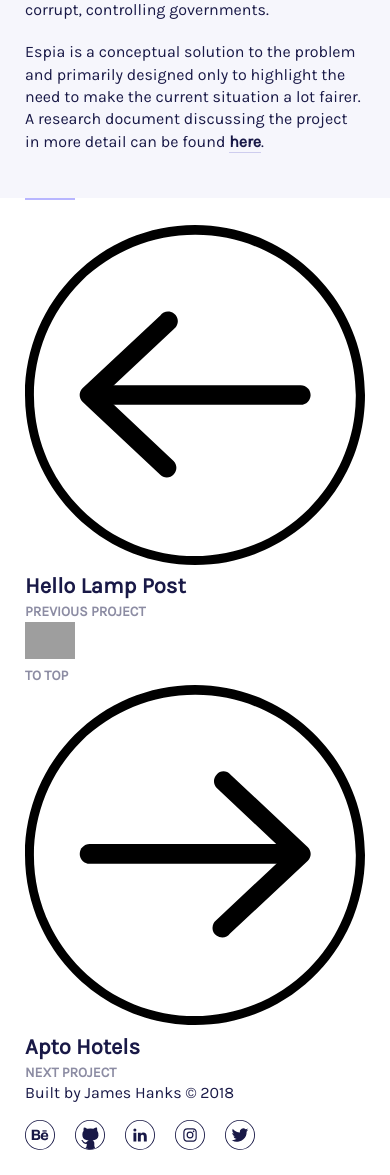
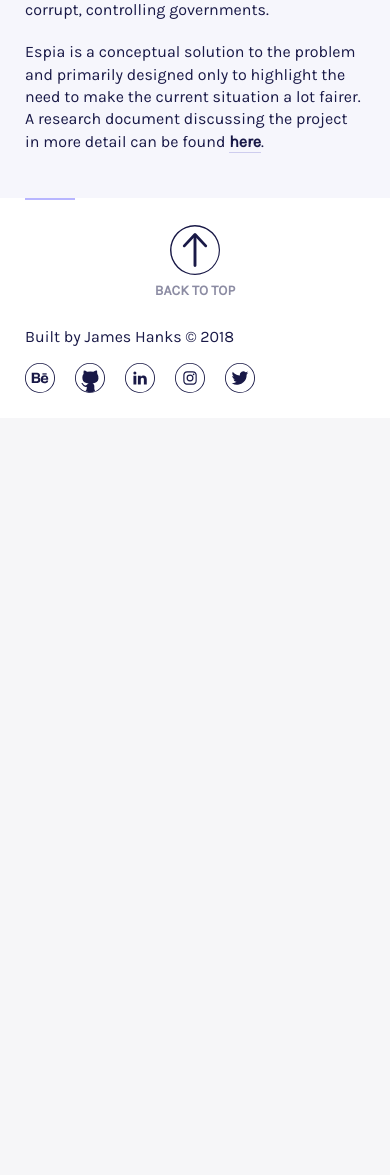
Before and after one commit to JamesHanks/Portfolio-3.0, a PHP site: page /project.php in a window 390 px wide. Shown: the part 1617-2792 px from the top of the page. After the commit the page ends 2010 px from the top, so only its background shows below. Run offline with PHP 8.4, Linux system fonts and the light colour scheme; grey boxes are pictures that could not be loaded.

Commit message:
Case study arrows

```diff
--- a/css/core/base.scss
+++ b/css/core/base.scss
@@ -533,6 +533,11 @@
 				fill: $midtone;
 			}
 		}
+		.arrow-top-container{
+			.arrow-top{
+				fill: $midtone;
+			}
+		}
 		.arrow-right-container{
 			.arrow-right{
 				fill: $midtone;
@@ -548,6 +553,11 @@
 				fill: $light;
 			}
 		}
+		.arrow-top-container{
+			.arrow-top{
+				fill: $light;
+			}
+		}
 		.arrow-right-container{
 			.arrow-right{
 				fill: $light;
@@ -556,7 +566,7 @@
 	}
 }
 
-@media only screen and (min-width: $large){
+@media only screen and (min-width: $medium){
 	.case-study-arrows-container{
 		display: flex;
 		justify-content: space-between;
@@ -567,6 +577,8 @@
 	.case-study-arrow-1{
 		min-width: 250px;
 		text-align: left;
+		-webkit-transition: $link;
+		transition: $link;
 
 		.arrow-left-container{
 			display: inline-block;
@@ -588,12 +600,14 @@
 	}
 
 	.case-study-arrow-top{
-		text-align: center;
+		display: none;
 	}
 
 	.case-study-arrow-2{
 		min-width: 250px;
 		text-align: right;
+		-webkit-transition: $link;
+		transition: $link;
 
 		.arrow-right-container{
 			display: inline-block;
@@ -613,6 +627,37 @@
 			margin-right: 10px;
 		}
 	}
+}
+
+@media only screen and (max-width: $medium){
+
+	.case-study-arrows-container{
+		display: flex;
+		justify-content: space-between;
+		margin-bottom: 25px;
+	}
+
+	.case-study-arrow-1, .case-study-arrow-2{
+		display: none;
+	}
+
+	.case-study-arrow-top{
+		text-align: center;
+
+		.arrow-top-container{
+			display: inline-block;
+			height: 50px;
+			width: 50px;
+
+			.arrow-top{
+				-webkit-transition: $link;
+				fill: $dark;
+				transition: $link;
+			}
+
+		}
+	}
+
 }
 
 /* ==================== FOOTER ==================== */
--- a/css/styles.css
+++ b/css/styles.css
@@ -507,6 +507,8 @@
   color: #B8B6FF; }
 .case-study-arrow-1:hover .arrow-left-container .arrow-left, .case-study-arrow-2:hover .arrow-left-container .arrow-left, .case-study-arrow-top:hover .arrow-left-container .arrow-left {
   fill: #5452C1; }
+.case-study-arrow-1:hover .arrow-top-container .arrow-top, .case-study-arrow-2:hover .arrow-top-container .arrow-top, .case-study-arrow-top:hover .arrow-top-container .arrow-top {
+  fill: #5452C1; }
 .case-study-arrow-1:hover .arrow-right-container .arrow-right, .case-study-arrow-2:hover .arrow-right-container .arrow-right, .case-study-arrow-top:hover .arrow-right-container .arrow-right {
   fill: #5452C1; }
 .case-study-arrow-1:active h3, .case-study-arrow-2:active h3, .case-study-arrow-top:active h3 {
@@ -515,10 +517,12 @@
   color: rgba(84, 82, 193, 0.25); }
 .case-study-arrow-1:active .arrow-left-container .arrow-left, .case-study-arrow-2:active .arrow-left-container .arrow-left, .case-study-arrow-top:active .arrow-left-container .arrow-left {
   fill: #B8B6FF; }
+.case-study-arrow-1:active .arrow-top-container .arrow-top, .case-study-arrow-2:active .arrow-top-container .arrow-top, .case-study-arrow-top:active .arrow-top-container .arrow-top {
+  fill: #B8B6FF; }
 .case-study-arrow-1:active .arrow-right-container .arrow-right, .case-study-arrow-2:active .arrow-right-container .arrow-right, .case-study-arrow-top:active .arrow-right-container .arrow-right {
   fill: #B8B6FF; }
 
-@media only screen and (min-width: 940px) {
+@media only screen and (min-width: 781px) {
   .case-study-arrows-container {
     display: flex;
     justify-content: space-between;
@@ -527,7 +531,9 @@
 
   .case-study-arrow-1 {
     min-width: 250px;
-    text-align: left; }
+    text-align: left;
+    -webkit-transition: all ease-in-out 0.2s;
+    transition: all ease-in-out 0.2s; }
     .case-study-arrow-1 .arrow-left-container {
       display: inline-block;
       float: left;
@@ -542,11 +548,13 @@
       margin-left: 10px; }
 
   .case-study-arrow-top {
-    text-align: center; }
+    display: none; }
 
   .case-study-arrow-2 {
     min-width: 250px;
-    text-align: right; }
+    text-align: right;
+    -webkit-transition: all ease-in-out 0.2s;
+    transition: all ease-in-out 0.2s; }
     .case-study-arrow-2 .arrow-right-container {
       display: inline-block;
       float: right;
@@ -559,6 +567,25 @@
     .case-study-arrow-2 .arrow-right-text {
       display: inline-block;
       margin-right: 10px; } }
+@media only screen and (max-width: 781px) {
+  .case-study-arrows-container {
+    display: flex;
+    justify-content: space-between;
+    margin-bottom: 25px; }
+
+  .case-study-arrow-1, .case-study-arrow-2 {
+    display: none; }
+
+  .case-study-arrow-top {
+    text-align: center; }
+    .case-study-arrow-top .arrow-top-container {
+      display: inline-block;
+      height: 50px;
+      width: 50px; }
+      .case-study-arrow-top .arrow-top-container .arrow-top {
+        -webkit-transition: all ease-in-out 0.2s;
+        fill: #191947;
+        transition: all ease-in-out 0.2s; } }
 /* ==================== FOOTER ==================== */
 footer .footer-content {
   align-items: center;
--- a/project.php
+++ b/project.php
@@ -49,7 +49,7 @@
 <body>
 
 	<!-- Header -->
-	<header>
+	<header id="top">
 		<div class="header">
 			<div class="header-brand">
 				<a class="header-brand-logo-container" href="index.php">
@@ -155,10 +155,17 @@
 				</div>
 			</a>
 
-			<a href="#">
+			<a href="#" onclick="scrollDown(document.getElementById('top'))">
 				<div class="case-study-arrow-top">
-					<img src="up-arrow">
-					<h4>To Top</h4>
+					<span class="arrow-top-container">
+						<svg class="arrow-top" version="1.1" xmlns="http://www.w3.org/2000/svg" xmlns:xlink="http://www.w3.org/1999/xlink" x="0px" y="0px" viewBox="0 0 100 100" style="enable-background:new 0 0 100 100;" xml:space="preserve">
+							<title>Arrow Top</title>
+							<path class="a" d="M2.9,50A47.1,47.1,0,0,1,83.3,16.7,47.1,47.1,0,1,1,16.7,83.3,46.7,46.7,0,0,1,2.9,50M0,50H0a50,50,0,0,0,50,50h0a50,50,0,0,0,50-50h0A50,50,0,0,0,50,0h0A50,50,0,0,0,0,50Z"/>
+							<path class="a" d="M52.9,21.7V81.1a2.9,2.9,0,0,1-5.8,0V21.7a2.9,2.9,0,0,1,5.8,0Z"/>
+							<path class="a" d="M74.3,41.7a2.9,2.9,0,0,1-.9,2.1,3,3,0,0,1-4.1-.1L50,23,30.7,43.7a3,3,0,0,1-4.1.1,2.8,2.8,0,0,1-.1-4L47.9,16.9a2.9,2.9,0,0,1,4.2,0L73.5,39.8A2.7,2.7,0,0,1,74.3,41.7Z"/>
+						</svg>
+					</span>
+					<h4>Back to Top</h4>
 				</div>
 			</a>
 
```
Also changed, not shown: 2 other files.
